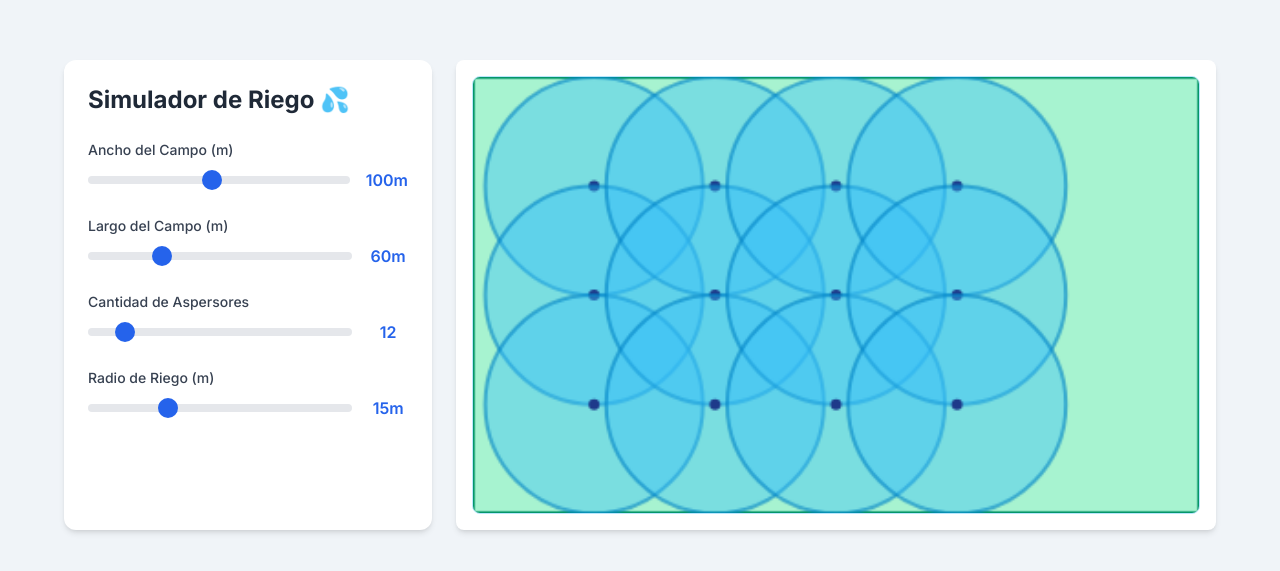
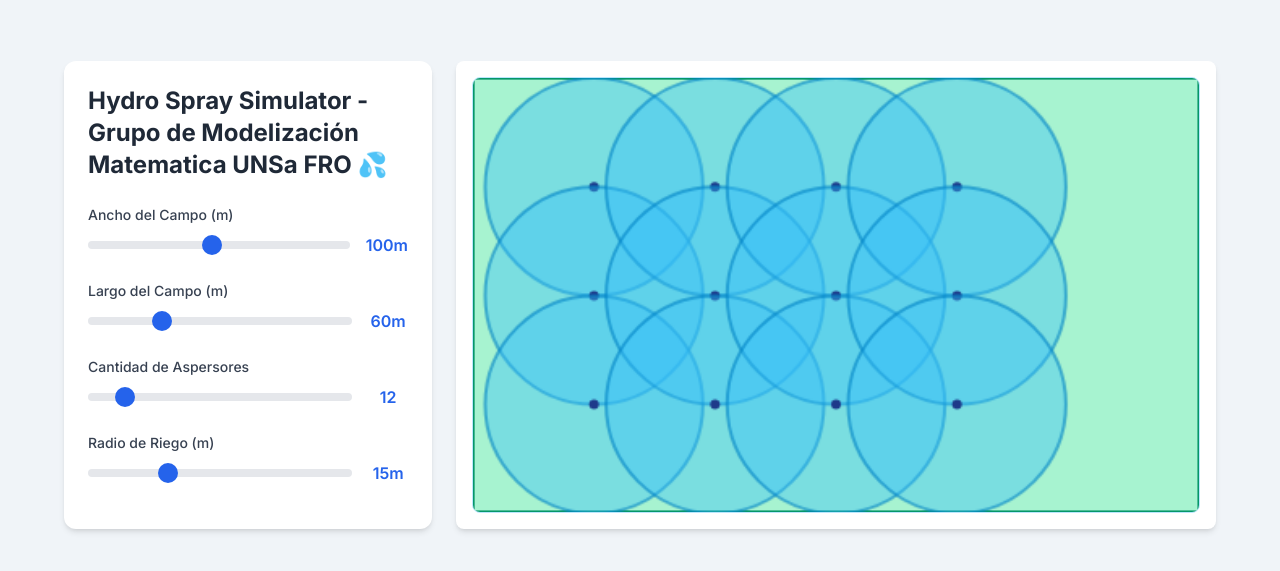
Before and after one commit to fdurgam/HydroSpraySimulator.github.io, a plain HTML site: page index.html in a window 1280 px wide. Shown: the part 105-676 px from the top of the page. Drawn offline with nearby package versions, Linux system fonts and the light colour scheme.

Commit message:
Update index.html

```diff
--- a/index.html
+++ b/index.html
@@ -50,7 +50,7 @@
 
         <!-- Panel de Controles -->
         <div class="lg:col-span-1 control-panel p-6 space-y-6">
-            <h1 class="text-2xl font-bold text-gray-800">Simulador de Riego 💦</h1>
+            <h1 class="text-2xl font-bold text-gray-800">Hydro Spray Simulator - Grupo de Modelización Matematica UNSa FRO  💦</h1>
 
             <!-- Control de Ancho del Campo -->
             <div>
```
